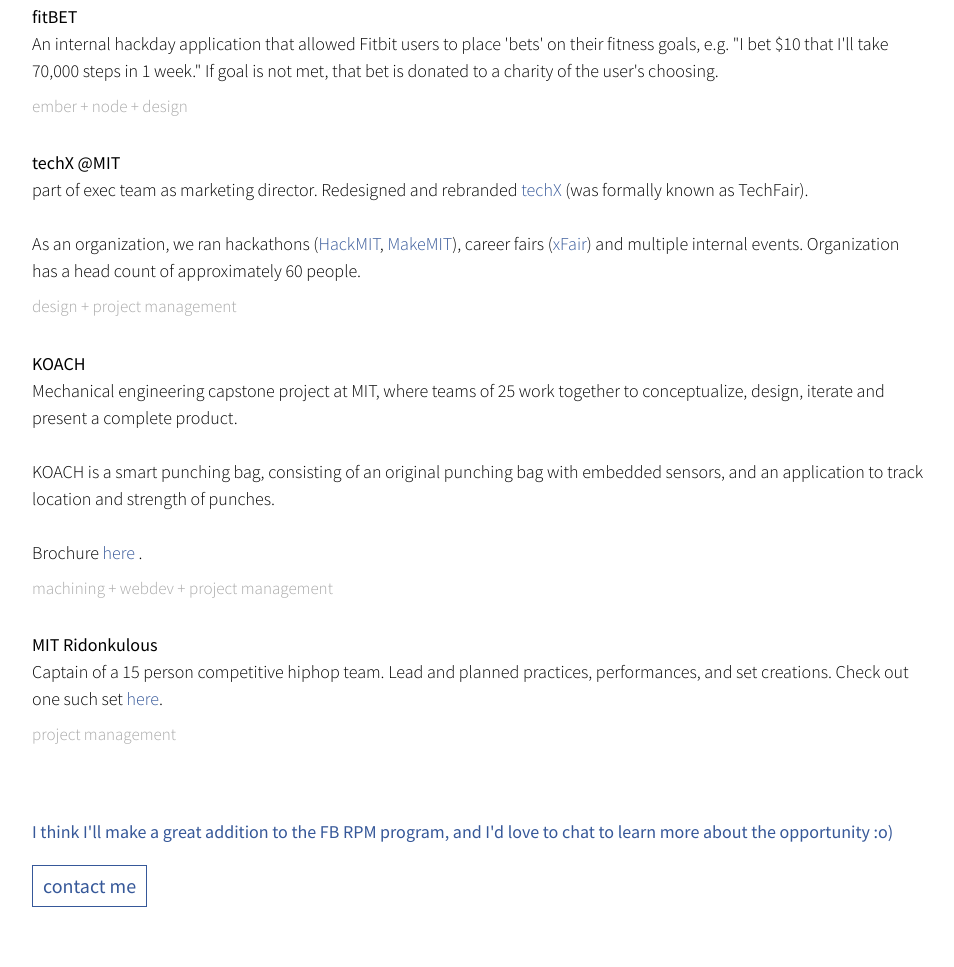
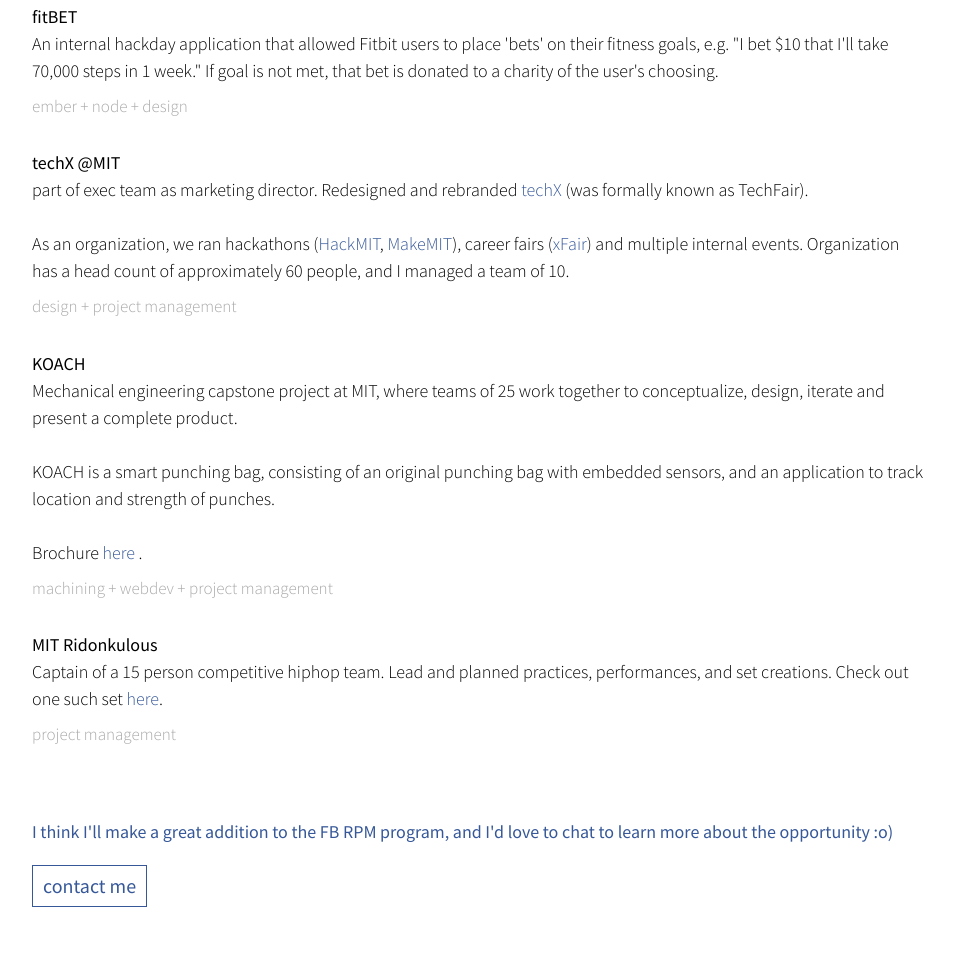
Before and after one commit to vicli/fbrpm, a plain HTML site: page index.html in a window 1280 px wide. Shown: the part 1762-2729 px from the top of the page, without its empty margins (160-1114 px from the left). Drawn offline with Linux system fonts and the light colour scheme.

```diff
--- a/index.html
+++ b/index.html
@@ -95,7 +95,7 @@
 				part of exec team as marketing director. Redesigned and rebranded <a href="http://techx.mit.edu/">techX</a> (was formally known as TechFair).
 				<br/>
 				<br/>
-				As an organization, we ran hackathons (<a href="https://hackmit.org/">HackMIT</a>, <a href="http://makemit.org/">MakeMIT</a>), career fairs (<a href="http://xfair.io/">xFair</a>) and multiple internal events. Organization has a head count of approximately 60 people.
+				As an organization, we ran hackathons (<a href="https://hackmit.org/">HackMIT</a>, <a href="http://makemit.org/">MakeMIT</a>), career fairs (<a href="http://xfair.io/">xFair</a>) and multiple internal events. Organization has a head count of approximately 60 people, and I managed a team of 10.
 				<div class="tech">design + project management</div>
 			</div>
 		</div>
```
